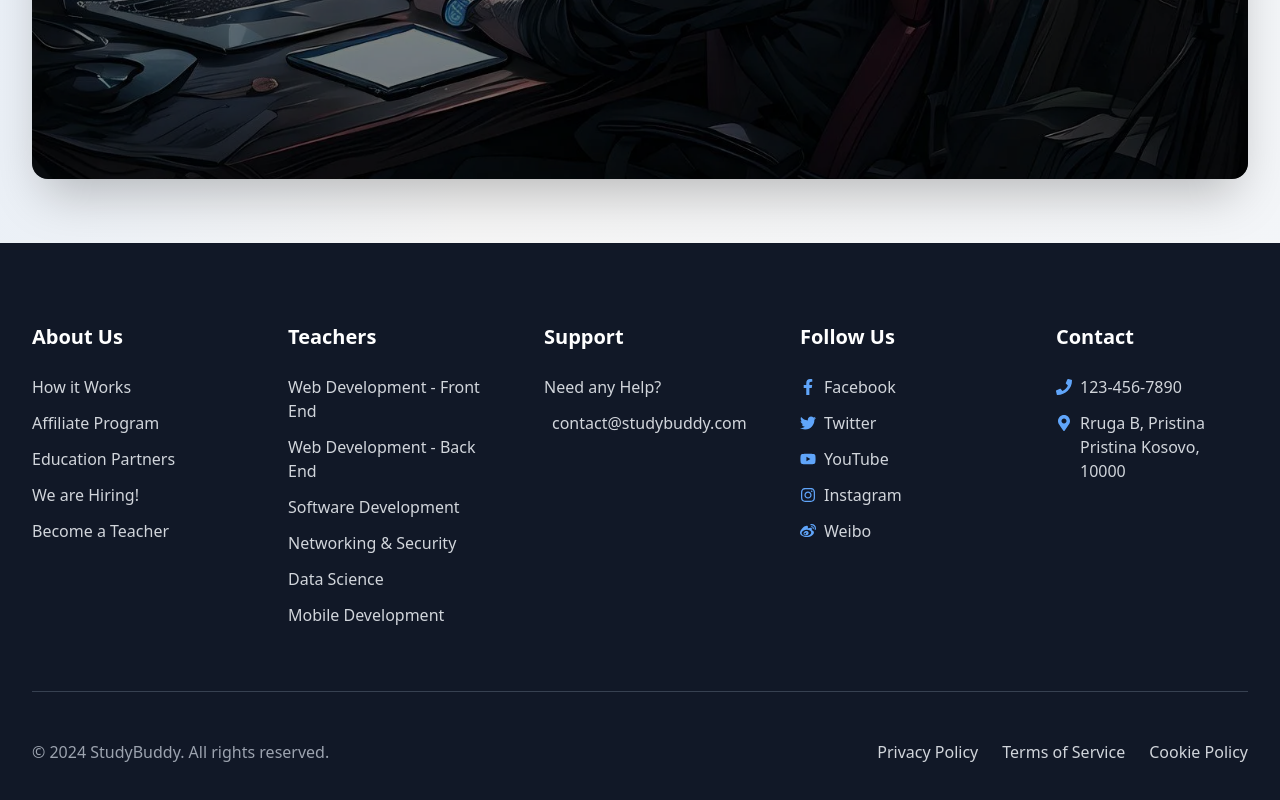
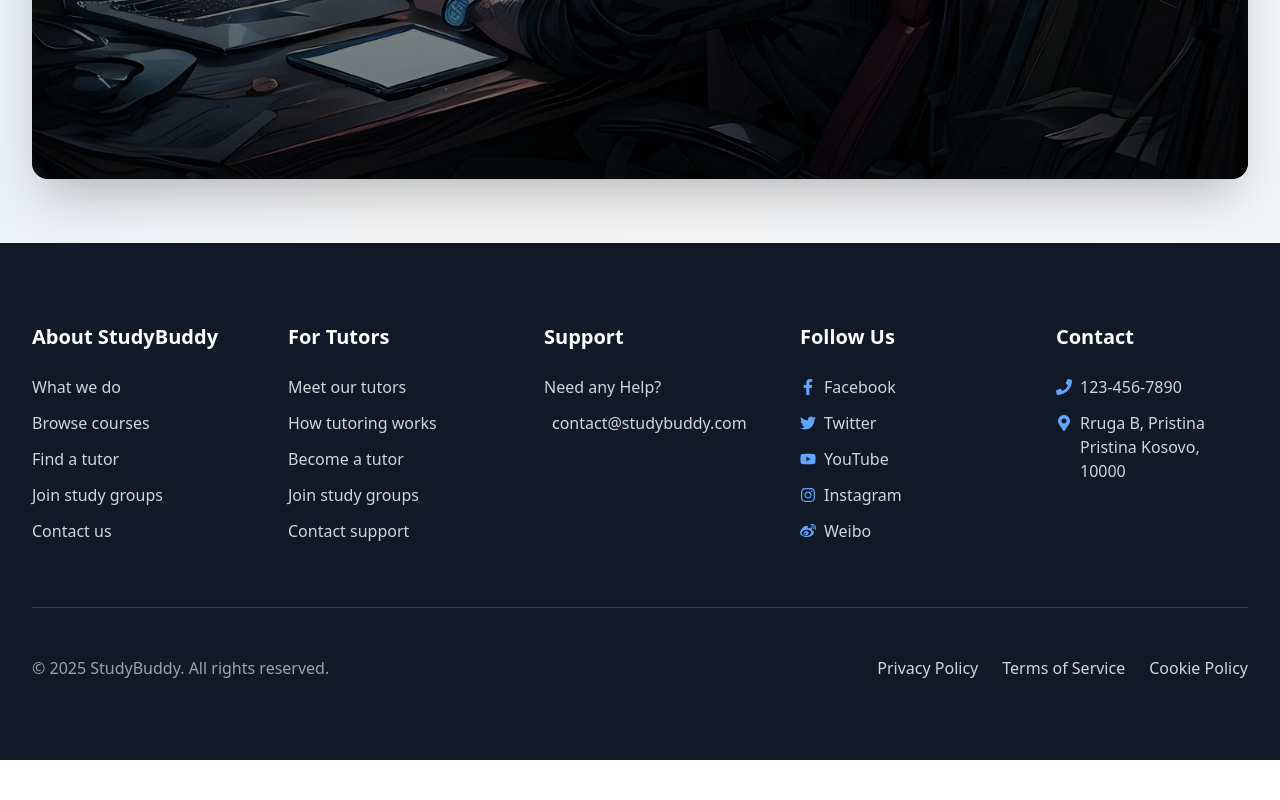
Before and after one commit to AdhurimBerisha/Study-Buddy, a React (Vite) app in the folder frontend/: page / in a window 1280 px wide. Shown: the part 4143-4943 px from the top of the page. After the commit the page ends 4903 px from the top, so only its background shows below. Built offline with nearby package versions, Linux system fonts and the light colour scheme.

Commit message:
Updated Footer

```diff
--- a/frontend/src/components/Footer.tsx
+++ b/frontend/src/components/Footer.tsx
@@ -1,4 +1,5 @@
-import React from "react";
+//
+import { NavLink } from "react-router-dom";
 import {
   FaFacebookF,
   FaTwitter,
@@ -10,118 +11,107 @@ import {
   FaMapMarkerAlt,
 } from "react-icons/fa";
 
-const Footer: React.FC = () => {
+const Footer = () => {
   return (
     <footer className="bg-gray-900 text-gray-300 py-12 sm:py-16 lg:py-20">
       <div className="max-w-7xl mx-auto px-4 sm:px-6 lg:px-8">
         <div className="grid grid-cols-1 sm:grid-cols-2 lg:grid-cols-5 gap-8 sm:gap-12 lg:gap-16">
-          {/* About Us */}
           <div className="space-y-4">
             <h3 className="text-lg sm:text-xl font-semibold text-white mb-4 sm:mb-6">
-              About Us
+              About StudyBuddy
             </h3>
             <ul className="space-y-2 sm:space-y-3">
               <li>
-                <a
-                  href="#"
+                <NavLink
+                  to="/about"
                   className="hover:text-blue-400 transition-colors duration-200 text-sm sm:text-base"
                 >
-                  How it Works
-                </a>
+                  What we do
+                </NavLink>
               </li>
               <li>
-                <a
-                  href="#"
+                <NavLink
+                  to="/courses"
                   className="hover:text-blue-400 transition-colors duration-200 text-sm sm:text-base"
                 >
-                  Affiliate Program
-                </a>
+                  Browse courses
+                </NavLink>
               </li>
               <li>
-                <a
-                  href="#"
+                <NavLink
+                  to="/tutors"
                   className="hover:text-blue-400 transition-colors duration-200 text-sm sm:text-base"
                 >
-                  Education Partners
-                </a>
+                  Find a tutor
+                </NavLink>
               </li>
               <li>
-                <a
-                  href="#"
+                <NavLink
+                  to="/groups"
                   className="hover:text-blue-400 transition-colors duration-200 text-sm sm:text-base"
                 >
-                  We are Hiring!
-                </a>
+                  Join study groups
+                </NavLink>
               </li>
               <li>
-                <a
-                  href="#"
+                <NavLink
+                  to="/contact"
                   className="hover:text-blue-400 transition-colors duration-200 text-sm sm:text-base"
                 >
-                  Become a Teacher
-                </a>
+                  Contact us
+                </NavLink>
               </li>
             </ul>
           </div>
 
-          {/* Teachers */}
           <div className="space-y-4">
             <h3 className="text-lg sm:text-xl font-semibold text-white mb-4 sm:mb-6">
-              Teachers
+              For Tutors
             </h3>
             <ul className="space-y-2 sm:space-y-3">
               <li>
-                <a
-                  href="#"
+                <NavLink
+                  to="/tutors"
                   className="hover:text-blue-400 transition-colors duration-200 text-sm sm:text-base"
                 >
-                  Web Development - Front End
-                </a>
+                  Meet our tutors
+                </NavLink>
               </li>
               <li>
-                <a
-                  href="#"
+                <NavLink
+                  to="/about"
                   className="hover:text-blue-400 transition-colors duration-200 text-sm sm:text-base"
                 >
-                  Web Development - Back End
-                </a>
+                  How tutoring works
+                </NavLink>
               </li>
               <li>
-                <a
-                  href="#"
+                <NavLink
+                  to="/contact"
                   className="hover:text-blue-400 transition-colors duration-200 text-sm sm:text-base"
                 >
-                  Software Development
-                </a>
+                  Become a tutor
+                </NavLink>
               </li>
               <li>
-                <a
-                  href="#"
+                <NavLink
+                  to="/groups"
                   className="hover:text-blue-400 transition-colors duration-200 text-sm sm:text-base"
                 >
-                  Networking & Security
-                </a>
+                  Join study groups
+                </NavLink>
               </li>
               <li>
-                <a
-                  href="#"
+                <NavLink
+                  to="/contact"
                   className="hover:text-blue-400 transition-colors duration-200 text-sm sm:text-base"
                 >
-                  Data Science
-                </a>
-              </li>
-              <li>
-                <a
-                  href="#"
-                  className="hover:text-blue-400 transition-colors duration-200 text-sm sm:text-base"
-                >
-                  Mobile Development
-                </a>
+                  Contact support
+                </NavLink>
               </li>
             </ul>
           </div>
 
-          {/* Support */}
           <div className="space-y-4">
             <h3 className="text-lg sm:text-xl font-semibold text-white mb-4 sm:mb-6">
               Support
@@ -138,7 +128,6 @@ const Footer: React.FC = () => {
             </div>
           </div>
 
-          {/* Follow Us */}
           <div className="space-y-4">
             <h3 className="text-lg sm:text-xl font-semibold text-white mb-4 sm:mb-6">
               Follow Us
@@ -192,7 +181,6 @@ const Footer: React.FC = () => {
             </ul>
           </div>
 
-          {/* Contact */}
           <div className="space-y-4">
             <h3 className="text-lg sm:text-xl font-semibold text-white mb-4 sm:mb-6">
               Contact
@@ -213,11 +201,10 @@ const Footer: React.FC = () => {
           </div>
         </div>
 
-        {/* Bottom Section */}
         <div className="border-t border-gray-700 mt-12 sm:mt-16 pt-8 sm:pt-12">
           <div className="flex flex-col sm:flex-row justify-between items-center space-y-4 sm:space-y-0">
             <p className="text-sm sm:text-base text-gray-400">
-              © 2024 StudyBuddy. All rights reserved.
+              © {new Date().getFullYear()} StudyBuddy. All rights reserved.
             </p>
             <div className="flex space-x-6 text-sm sm:text-base">
               <a
```
